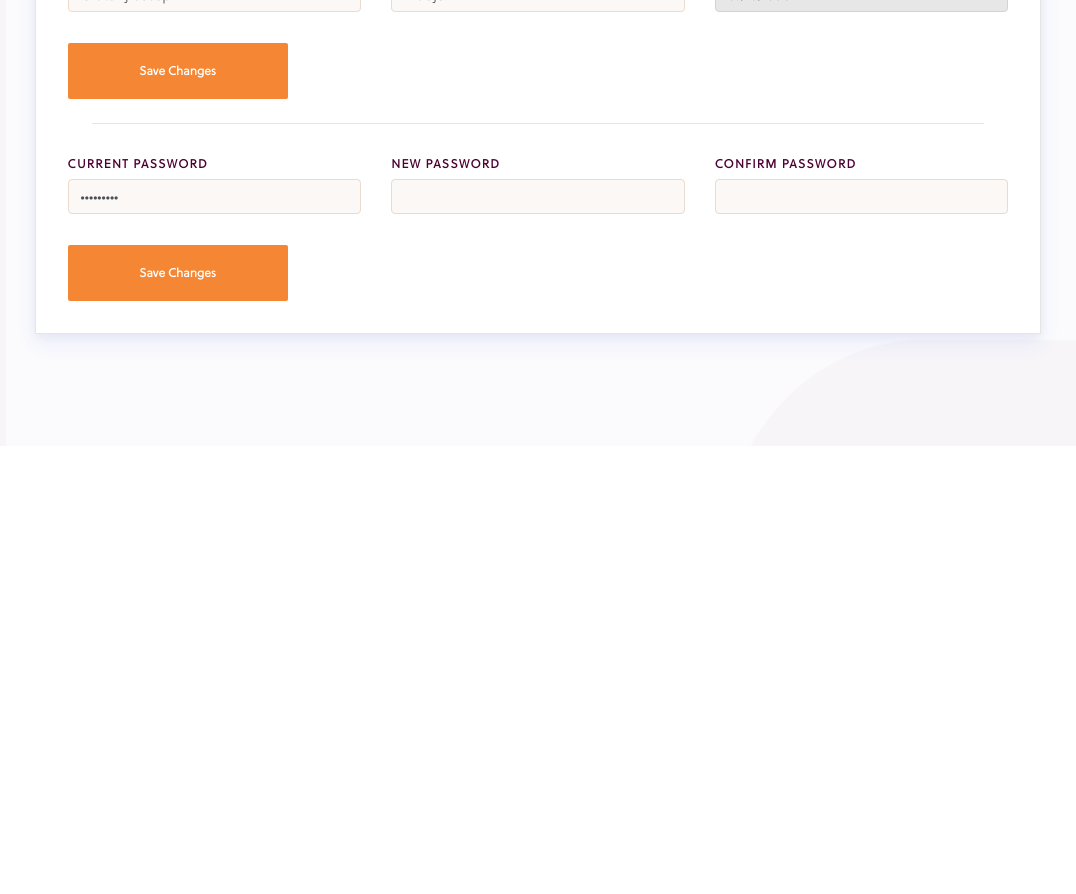
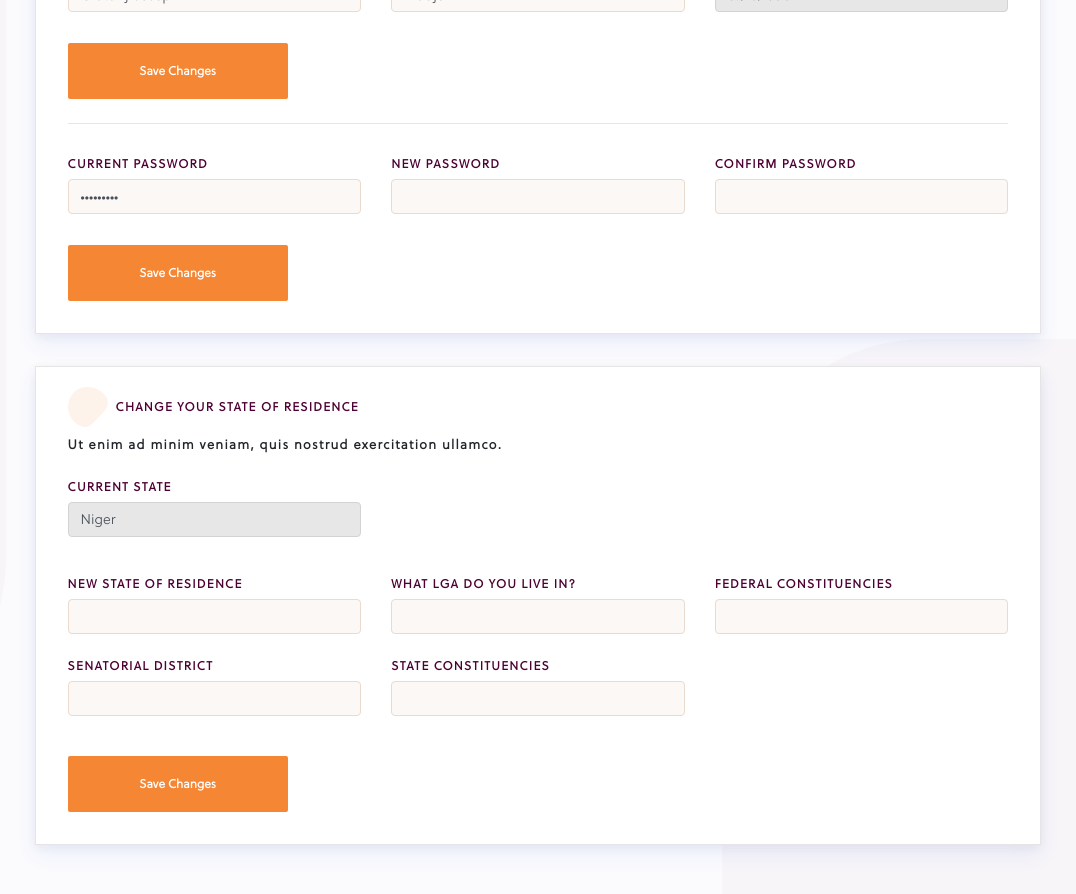
Before and after one commit to Seyidayo/Insurance-Application, a Vue app: page /settings in a window 1280 px wide. Shown: the part 560-1454 px from the top of the page, without its empty margins (102-1178 px from the left). Before the commit the page ends 1006 px from the top, so only its background shows below. Built offline with nearby package versions, Linux system fonts and the light colour scheme.

Commit message:
Hotfix(View)

```diff
--- a/src/assets/styles/components/_container.scss
+++ b/src/assets/styles/components/_container.scss
@@ -99,3 +99,7 @@ ul.dropdown-menu.show {
 .line-down {
   margin: 0 24px;
 }
+
+#settings .line-down {
+  margin: 0;
+}
--- a/src/views/Settings.vue
+++ b/src/views/Settings.vue
@@ -73,7 +73,7 @@
         </fieldset>
       </b-card>
 
-      <!-- <b-card class="my-4">
+      <b-card class="my-4">
         <fieldset>
           <b-form>
             <legend class="flex items-center">
@@ -115,7 +115,7 @@
             <b-button>Save Changes</b-button>
           </b-form>
         </fieldset>
-      </b-card>-->
+      </b-card>
     </b-container>
   </section>
 </template>
```
